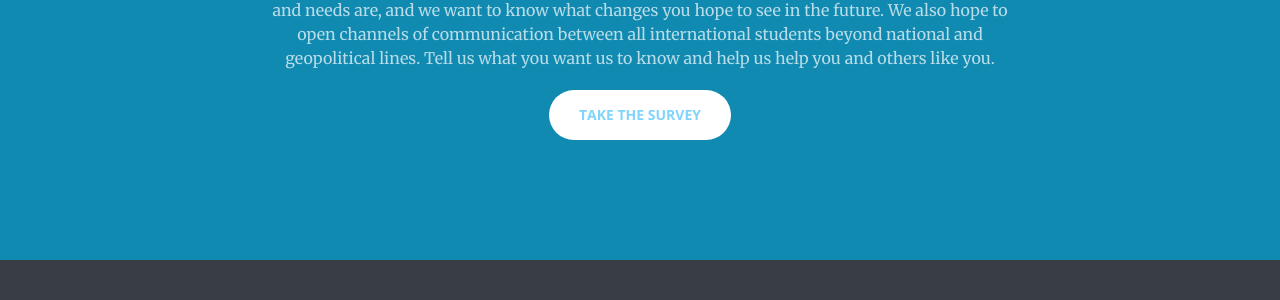
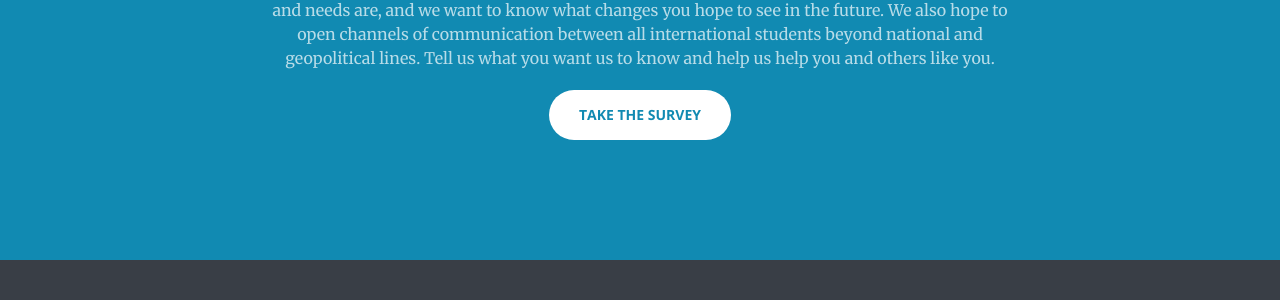
Before and after one commit to visionary-futures-collective/international-students, a Jekyll site: the page built from index.html, in a window 1280 px wide and 900 px high, scrolled down 1872 px. Shown: the part 150-450 px from the top of the window. Built offline with Jekyll 4.4.1, drawn with Linux system fonts in a browser that asks for light colours.

Commit message:
more blues

```diff
--- a/_sass/_base.scss
+++ b/_sass/_base.scss
@@ -45,10 +45,10 @@ p {
 .bg-primary {
     background-color: $theme-primary;
     a {
-        color: #81D4FA;
+        color: #118ab2;
         &:hover,
         &:focus {
-            color: darken(#81D4FA, 10%);
+            color: darken(#118ab2, 10%);
             }
     }
 }
```
